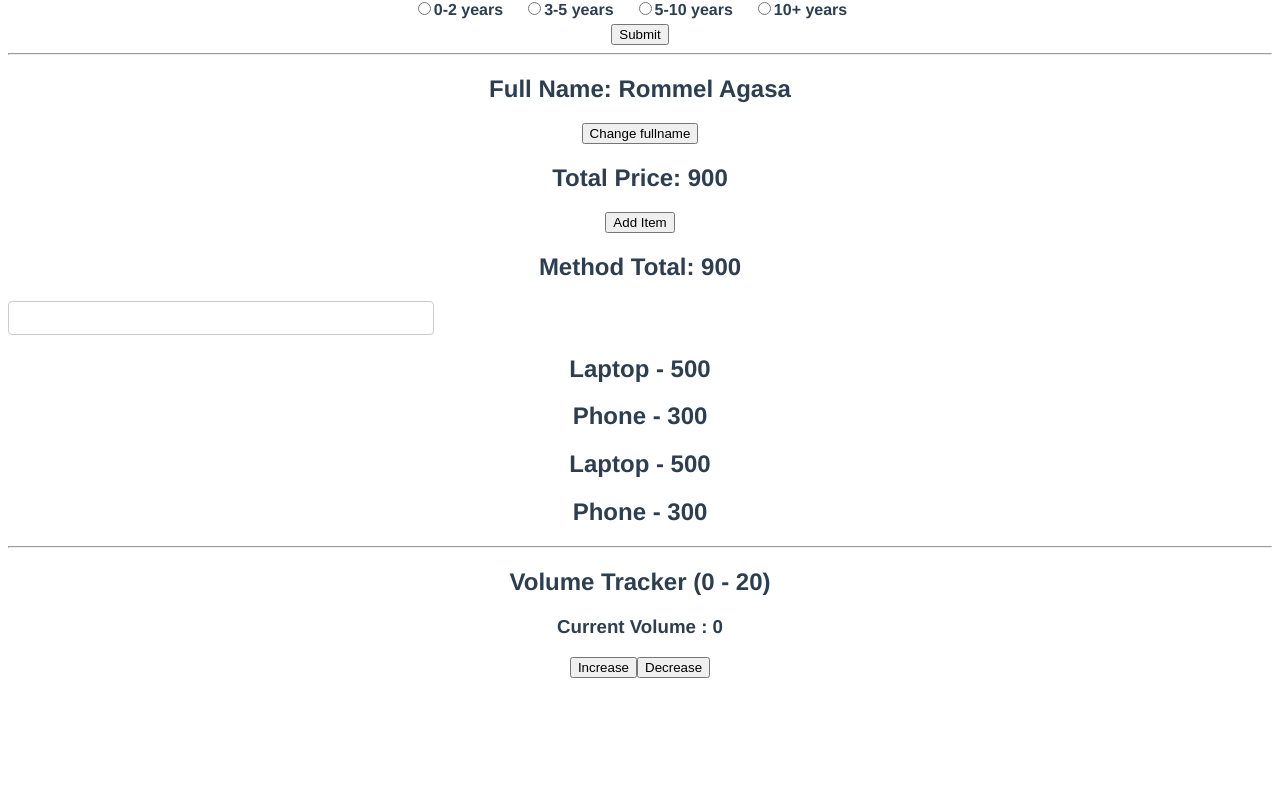
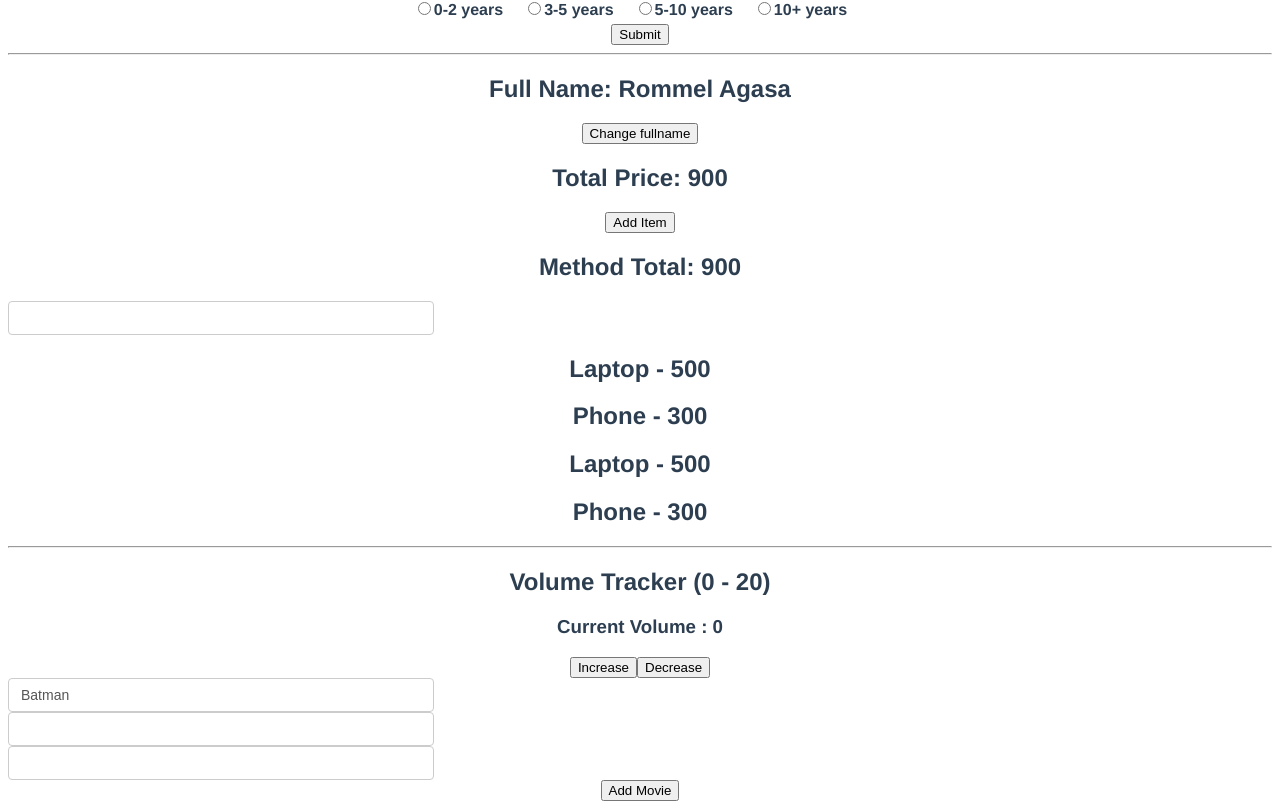
Before and after one commit to RommelAgasa/learn_vue_js, a Vue app: page / in a window 1280 px wide. Shown: the part 4005-4814 px from the top of the page. Before the commit the page ends 4691 px from the top, so only its background shows below. Built offline with nearby package versions, Linux system fonts and the light colour scheme.

Commit message:
- immediate and deep watchers

```diff
--- a/src/components/LearnWatchers.vue
+++ b/src/components/LearnWatchers.vue
@@ -5,6 +5,14 @@
     <div>
         <button @click="volume += 2">Increase</button>
         <button @click="volume -= 2">Decrease</button>
+    </div>
+
+    <input type="text" v-model="movie">
+    <input type="text" v-model="movieDetails.genre">
+    <input type="text" v-model="movieDetails.director">
+
+    <div>
+        <button @click="movieList.push({name: 'Wonder Woman', genre: 'Action', director: 'Patty Jenkins'})">Add Movie</button>
     </div>
 
 </template>
@@ -16,7 +24,17 @@ export default {
     name: 'LearnWatchers',
     data() {
         return {
-            volume: 0
+            volume: 0,
+            movie: 'Batman',
+            movieDetails: {
+                genre: '',
+                director: ''
+            },
+            movieList: [
+                { name: 'Batman', genre: 'Action', director: 'Christopher Nolan' },
+                { name: 'Inception', genre: 'Sci-Fi', director: 'Christopher Nolan' },
+                { name: 'The Dark Knight', genre: 'Action', director: 'Christopher Nolan' }
+            ]
         }
     },
     methods: {
@@ -30,7 +48,29 @@ export default {
             if(newValue > oldValue && newValue === 16){
                 alert('Listening to a high volume for a long time my damage your hearing.');
             }
+        },
+        movie: {
+            handler(newValue){
+                console.log('Calling API with movie name: ' + newValue)
+            },
+            immediate: true, // this will call the handler immediately when the component is created
+        },
+        movieDetails: {
+            handler(newValue){
+                console.log('Movie genre: ' + newValue.genre);
+                console.log('Movie director: ' + newValue.director);
+            },
+            deep: true // this will watch for changes in nested properties of movieDetails
+        },
+        movieList: {
+            handler(newValue){
+                console.log('Movie list updated: ' + JSON.stringify(newValue));
+            },
+            deep: true
         }
+        // movie(newValue){
+        //     console.log('Calling API with movie name: ' + newValue)
+        // }
     }
 }
 
```
